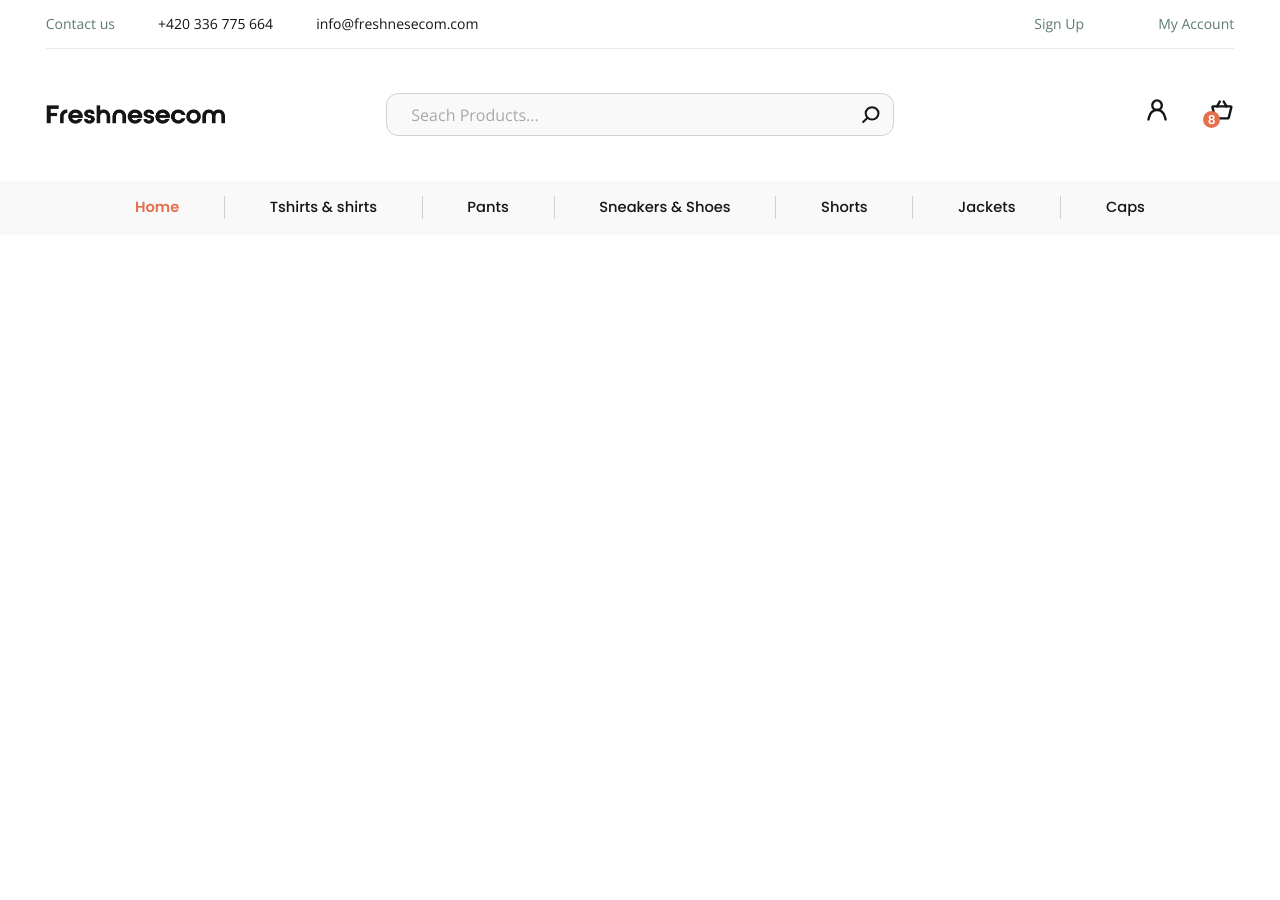
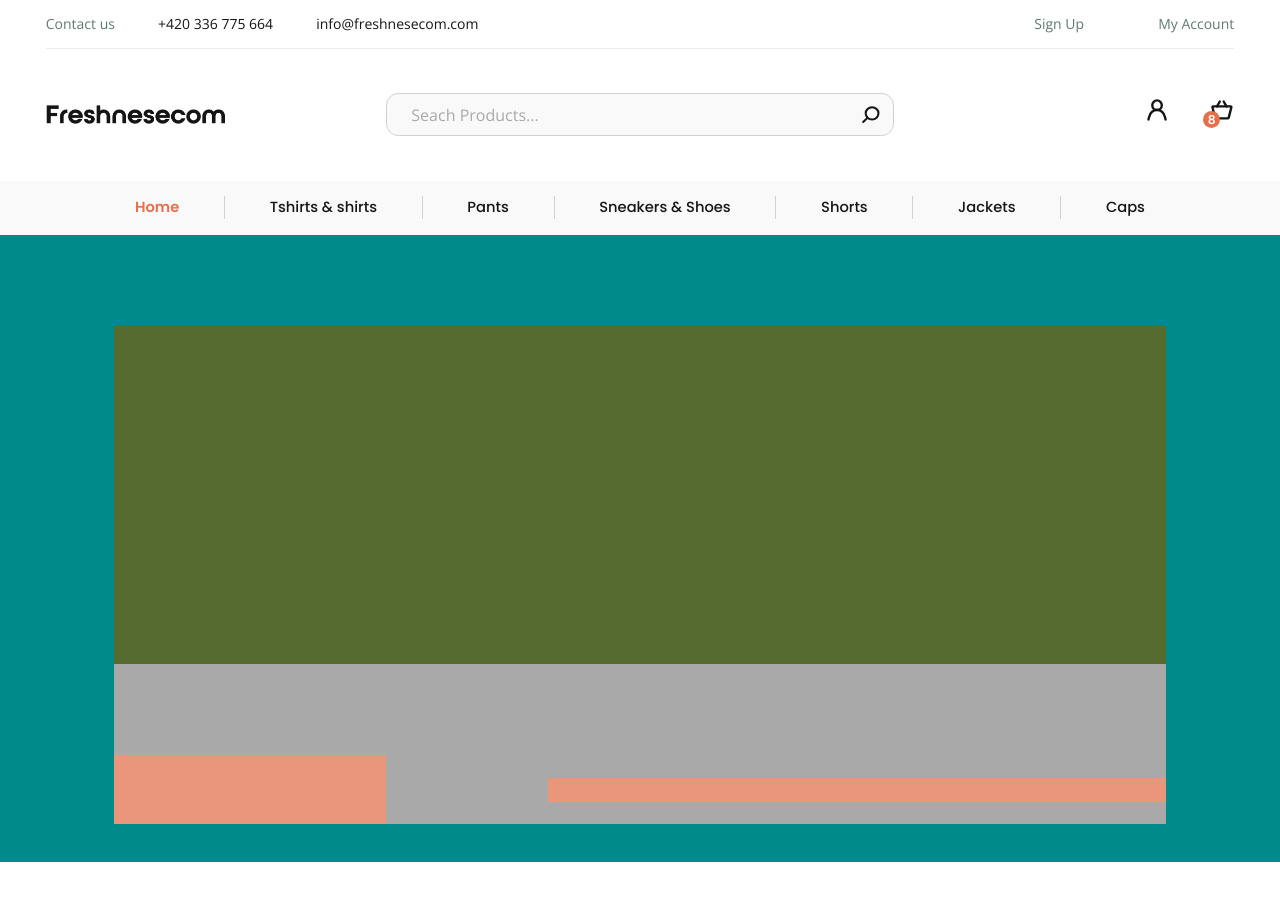
Before and after one commit to Albeiromr/Ecommerce-clean-template, a React (Create React App) app: page / in a window 1280 px wide. Shown: the top 900 px of the page. Built offline with nearby package versions, Linux system fonts and the light colour scheme.

Commit message:
Add the footer component

```diff
--- a/src/components/Fixed menu/600px-1024px.scss
+++ b/src/components/Fixed menu/600px-1024px.scss
@@ -6,7 +6,7 @@
     height: 12.109vw;
     background: $c1-F;
     position: fixed;
-    bottom: 55%;
+    bottom: 0%;
     display: flex;
     align-items: center;
     justify-content: center;
--- /dev/null
+++ b/src/components/Footer/0px-599px.scss
@@ -0,0 +1,48 @@
+@import "../../sass/variables";
+
+@media only screen and (max-width: 599px) {
+  .footer {
+    width: 100%;
+    min-width: 320px;
+    height: 247.572vw;
+    min-height: 792.231px;
+    position: relative;
+    background: darkcyan;
+
+    &__subcontainer {
+      width: 93.961%;
+      height: 82.669%;
+      background: darkgrey;
+      position: absolute;
+      top: 6.891%;
+      left: 3.019%;
+    }
+
+    &__article {
+      width: 100%;
+      height: 65.656%;
+      background-color: darkolivegreen;
+      position: absolute;
+      top: 0;
+      left: 0;
+    }
+
+    &__social {
+      width: 51.413%;
+      height: 13.69%;
+      background: darksalmon;
+      position: absolute;
+      top: 68.488%;
+      left: 24.293%;
+    }
+
+    &__copyright {
+      width: 90.231%;
+      height: 12.155%;
+      background: darksalmon;
+      position: absolute;
+      bottom: 0%;
+      left: 4.884%;
+    }
+  }
+}
--- /dev/null
+++ b/src/components/Footer/1025px-1920px.scss
@@ -0,0 +1,48 @@
+@import "../../sass/variables";
+
+@media only screen and (min-width: 1025px) {
+  .footer {
+    width: 100%;
+    max-width: 1650px;
+    height: 49.01vw;
+    max-height: 941px;
+    position: relative;
+    background: darkcyan;
+
+    &__subcontainer {
+      width: 82.181%;
+      height: 79.489%;
+      background: darkgrey;
+      position: absolute;
+      top: 14.452%;
+      left: 8.909%;
+    }
+
+    &__article {
+      width: 100%;
+      height: 67.914%;
+      background-color: darkolivegreen;
+      position: absolute;
+      top: 0;
+      left: 0;
+    }
+
+    &__social {
+      width: 58.702%;
+      height: 4.754%;
+      background: darksalmon;
+      position: absolute;
+      top: 90.775%;
+      left: 41.297%;
+    }
+
+    &__copyright {
+      width: 25.884%;
+      height: 13.77%;
+      background: darksalmon;
+      position: absolute;
+      bottom: 0%;
+      left: 0%;
+    }
+  }
+}
--- /dev/null
+++ b/src/components/Footer/600px-1024px.scss
@@ -0,0 +1,46 @@
+@import "../../sass/variables";
+
+@media only screen and (min-width: 600px) and (max-width: 1024px) {
+  .footer {
+    width: 100%;
+    height: 116.869vw;
+    position: relative;
+    background: darkcyan;
+
+    &__subcontainer {
+      width: 95.833%;
+      height: 63.79%;
+      background: darkgrey;
+      position: absolute;
+      top: 13.48%;
+      left: 2.075%;
+    }
+
+    &__article {
+      width: 100%;
+      height: 48.379%;
+      background-color: darkolivegreen;
+      position: absolute;
+      top: 0;
+      left: 0;
+    }
+
+    &__social {
+      width: 100%;
+      height: 6.385%;
+      background: darksalmon;
+      position: absolute;
+      top: 62.002%;
+      left: 0%;
+    }
+
+    &__copyright {
+      width: 47.682%;
+      height: 17.864%;
+      background: darksalmon;
+      position: absolute;
+      bottom: 0%;
+      left: 0%;
+    }
+  }
+}
--- /dev/null
+++ b/src/components/Footer/Footer.tsx
@@ -0,0 +1,18 @@
+import React from "react";
+import "./0px-599px.scss";
+import "./600px-1024px.scss";
+import "./1025px-1920px.scss";
+
+const Footer = () => {
+  return (
+    <footer className="footer">
+      <div className="footer__subcontainer">
+        <article className="footer__article"></article>
+        <div className='footer__social'></div>
+        <div className='footer__copyright'></div>
+      </div>
+    </footer>
+  );
+};
+
+export default Footer;
--- a/src/routes/MainContainer/MainContainer.tsx
+++ b/src/routes/MainContainer/MainContainer.tsx
@@ -1,25 +1,22 @@
-import React from 'react';
-import './0px-599px.scss';
-import './600px-1024px.scss';
-import './1025px-1920px.scss';
-import Header from '../../components/Header/Header';
-import MainNav from '../../components/Main nav/MainNav';
-import FixedMenu from '../../components/Fixed menu/FixedMenu';
-
+import React from "react";
+import "./0px-599px.scss";
+import "./600px-1024px.scss";
+import "./1025px-1920px.scss";
+import Header from "../../components/Header/Header";
+import MainNav from "../../components/Main nav/MainNav";
+import FixedMenu from "../../components/Fixed menu/FixedMenu";
+import Footer from "../../components/Footer/Footer";
 
 const MainContainer = () => {
+  return (
+    <div className="main-container">
+      <Header />
+      <MainNav />
 
-    return (
-        <div className='main-container'>
-
-            <Header />
-            <MainNav />
-
-            <FixedMenu/>
-
-
-        </div>
-    )
+      <Footer />
+      <FixedMenu />
+    </div>
+  );
 };
 
 export default MainContainer;
```
